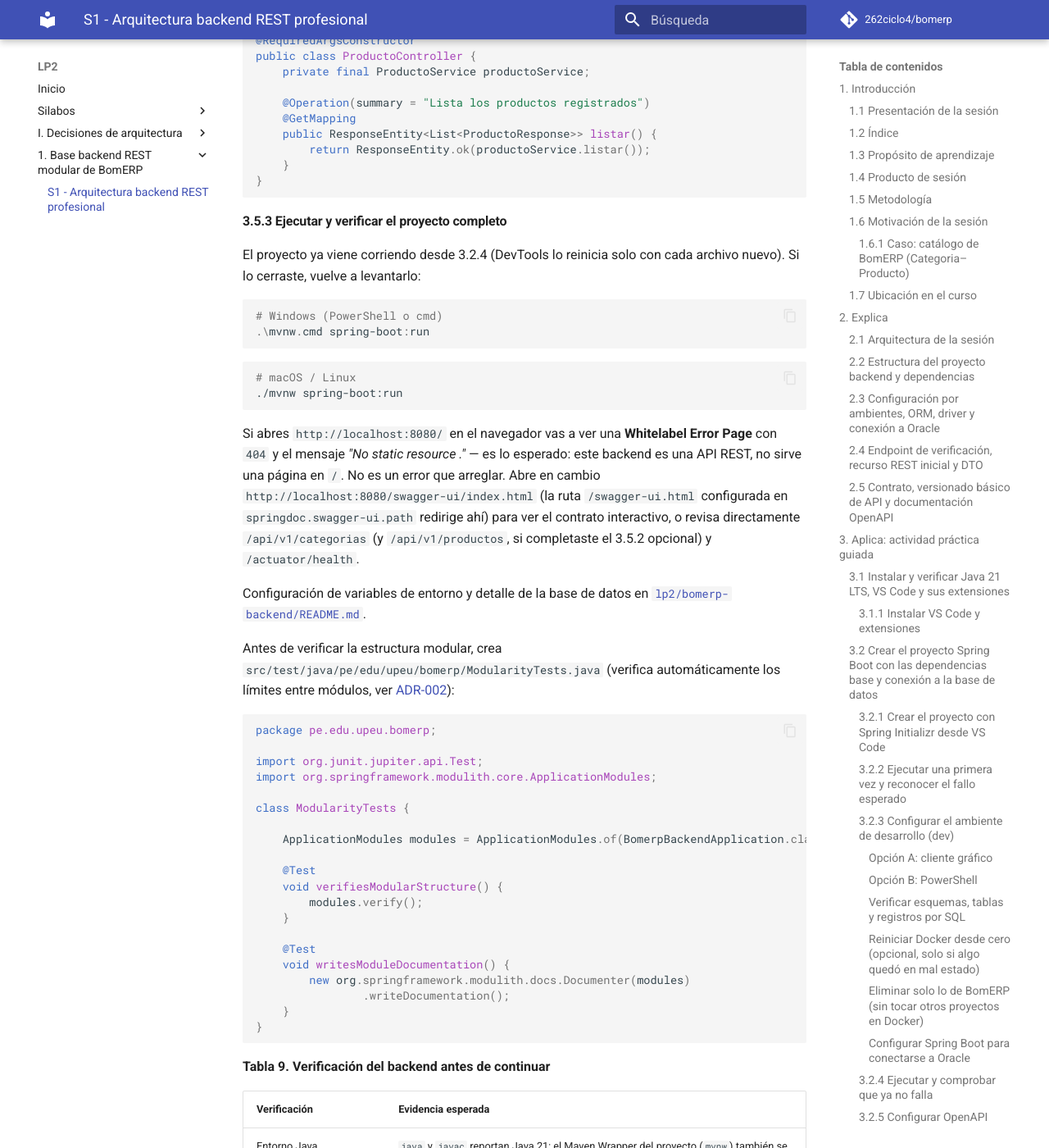
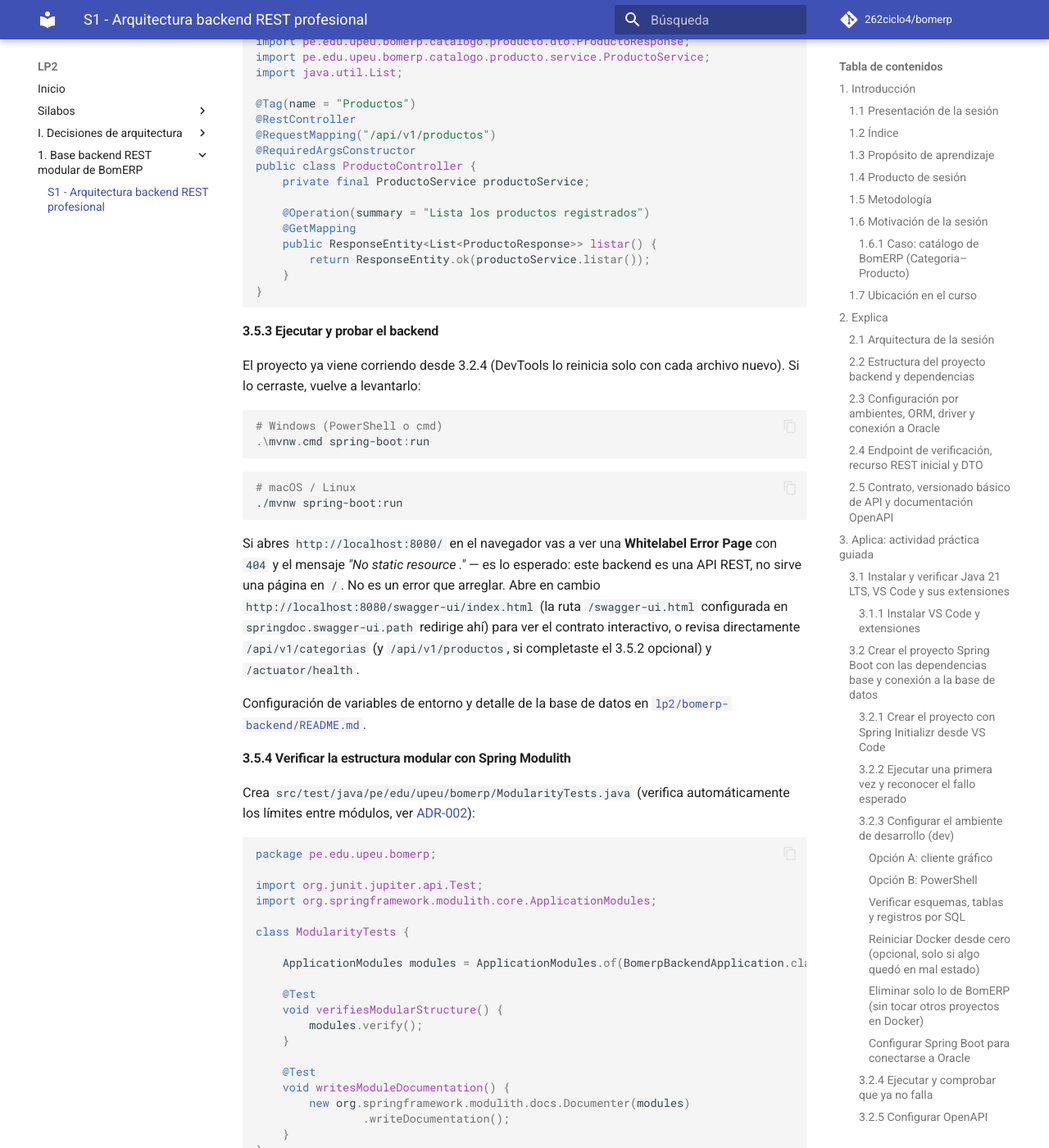
Before and after one commit to 262ciclo4/bomerp, an MkDocs documentation site: the page built from docs/lp2/sesiones/S01_Arquitectura_Backend_REST_Profesional.md, in a window 1280 px wide and 1400 px high, scrolled down 35118 px. Shown: the whole window at 82% size. Built offline with MkDocs 1.6.1 and Material for MkDocs 9.7.7, drawn with Linux system fonts in a browser that asks for light colours; comment, search, counter and statistics services are not loaded; some of the changed text lies outside the part shown.

Commit message:
first commit

````diff
--- a/docs/lp2/sesiones/S01_Arquitectura_Backend_REST_Profesional.md
+++ b/docs/lp2/sesiones/S01_Arquitectura_Backend_REST_Profesional.md
@@ -204,6 +204,10 @@
 - **3.3** Crear las excepciones y el filtro de trazabilidad.
 - **3.4** Simular escalamiento horizontal (múltiples instancias).
 - **3.5** Implementar el módulo `catalogo`: `Categoria` y `Producto`.
+    - **3.5.1** Construir `Categoria`.
+    - **3.5.2** Construir `Producto` (opcional).
+    - **3.5.3** Ejecutar y probar el backend.
+    - **3.5.4** Verificar la estructura modular con Spring Modulith.
 - **3.6** Delimitar los endpoints del módulo Catálogo.
 - **3.7** Reconocer el DTO de entrada reservado para S2.
 - **3.8** Diseñar DTO de salida.
@@ -1355,7 +1359,7 @@
 }
 ```
 
-#### 3.5.3 Ejecutar y verificar el proyecto completo
+#### 3.5.3 Ejecutar y probar el backend
 
 El proyecto ya viene corriendo desde 3.2.4 (DevTools lo reinicia solo con cada archivo nuevo). Si lo cerraste, vuelve a levantarlo:
 
@@ -1374,7 +1378,9 @@
 Configuración de variables de entorno y detalle de la base de datos en
 [`lp2/bomerp-backend/README.md`](https://github.com/262ciclo4/bomerp/blob/main/lp2/bomerp-backend/README.md).
 
-Antes de verificar la estructura modular, crea `src/test/java/pe/edu/upeu/bomerp/ModularityTests.java` (verifica automáticamente los límites entre módulos, ver [ADR-002](../adr/ADR-002-spring-modulith.md)):
+#### 3.5.4 Verificar la estructura modular con Spring Modulith
+
+Crea `src/test/java/pe/edu/upeu/bomerp/ModularityTests.java` (verifica automáticamente los límites entre módulos, ver [ADR-002](../adr/ADR-002-spring-modulith.md)):
 
 ```java
 package pe.edu.upeu.bomerp;
````
